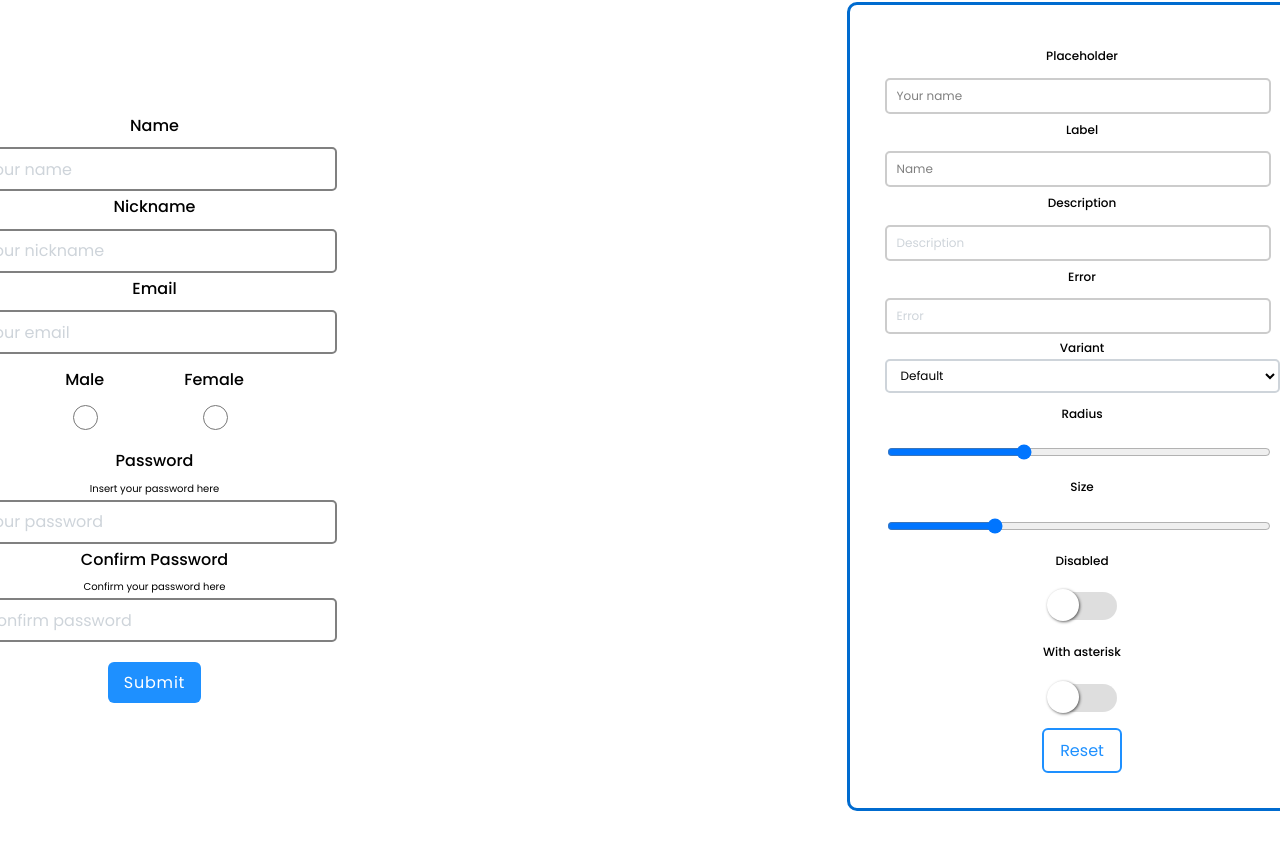
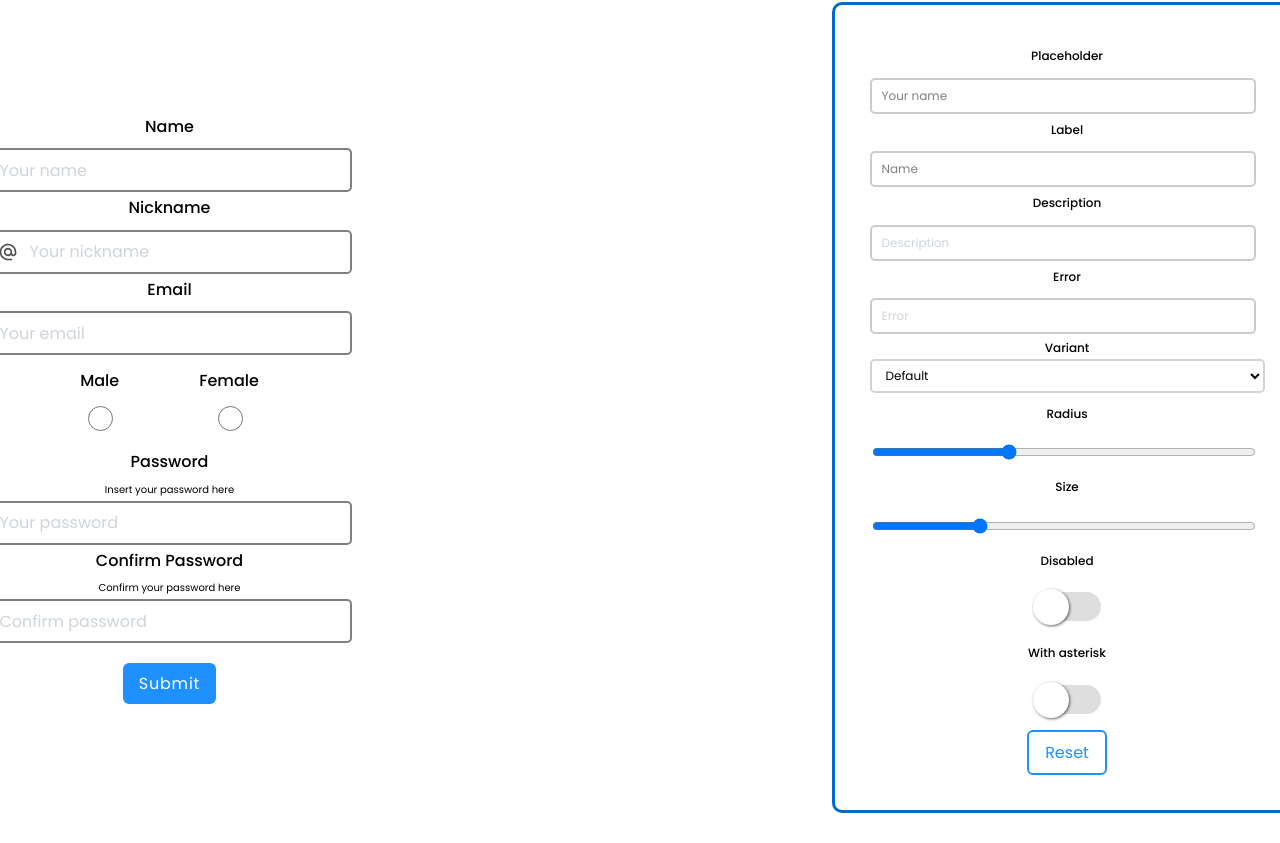
Before and after one commit to GitMozzarella/forms, a React (Create React App) app: page / in a window 1280 px wide. Shown: the part 1139-1982 px from the top of the page. Built offline with nearby package versions, Linux system fonts and the light colour scheme; a web font is replaced by a local one.

Commit message:
fix: доработал форму, убрал конфликты связанные с уникальностью ,на которые ругался браузер

```diff
--- a/src/components/SignUp/SignUp.jsx
+++ b/src/components/SignUp/SignUp.jsx
@@ -2,6 +2,7 @@ import { useState, useRef } from 'react'
 import { Input } from '../Input/Input'
 import { Button } from '../Button/Button'
 import { Selector } from '../Selector/Selector'
+import { MdOutlineAlternateEmail } from 'react-icons/md'
 import styles from './SignUp.module.css'
 
 export function SignUp({ onSubmit }) {
@@ -14,7 +15,6 @@ export function SignUp({ onSubmit }) {
 		password: '',
 		confirmPassword: '',
 	})
-
 	const formSettingsInputsRef = useRef(null)
 	const [settingsInputs, setSettingsInputs] = useState({
 		placeholder: 'Your name',
@@ -26,6 +26,7 @@ export function SignUp({ onSubmit }) {
 		size: 16,
 		disabled: false,
 		asterisk: false,
+		icon: <MdOutlineAlternateEmail />,
 	})
 
 	const handleChange = (e) => {
@@ -40,6 +41,11 @@ export function SignUp({ onSubmit }) {
 			setSettingsInputs((prev) => ({
 				...prev,
 				[e.target.name]: !prev[e.target.name],
+			}))
+		} else if (e.target.name === 'icon') {
+			setSettingsInputs((prev) => ({
+				...prev,
+				icon: e.target.value,
 			}))
 		} else {
 			setSettingsInputs((prev) => ({
@@ -78,6 +84,14 @@ export function SignUp({ onSubmit }) {
 		? styles.inputFilled
 		: styles.inputUnstyled
 
+	const inputWithIcon = settingsInputs.error
+		? styles.inputWithIconError
+		: settingsInputs.variant === 'Default'
+		? styles.inputWithIconField
+		: settingsInputs.variant === 'Filled'
+		? styles.inputWithIconFilled
+		: styles.inputWithIconUnstyled
+
 	const handleReset = (e) => {
 		e.preventDefault()
 		formRef.current.reset()
@@ -100,6 +114,7 @@ export function SignUp({ onSubmit }) {
 			size: 16,
 			disabled: false,
 			asterisk: false,
+			icon: <MdOutlineAlternateEmail />,
 		})
 	}
 
@@ -126,7 +141,7 @@ export function SignUp({ onSubmit }) {
 						onChange={handleChange}
 					/>
 					<Input
-						className={inputsStyle}
+						className={inputWithIcon}
 						label="Nickname"
 						required={settingsInputs.asterisk}
 						type="text"
@@ -141,6 +156,7 @@ export function SignUp({ onSubmit }) {
 						size={settingsInputs.size}
 						disabled={settingsInputs.disabled}
 						onChange={handleChange}
+						icon={<MdOutlineAlternateEmail />}
 					/>
 					<Input
 						className={inputsStyle}
@@ -148,8 +164,8 @@ export function SignUp({ onSubmit }) {
 						required={settingsInputs.asterisk}
 						autoComplete="email"
 						type="email"
-						id="email"
-						name="email"
+						id="emailUp"
+						name="emailUp"
 						placeholder="Your email"
 						value={inputs.email}
 						description={settingsInputs.description}
@@ -195,8 +211,8 @@ export function SignUp({ onSubmit }) {
 						className={inputsStyle}
 						required={settingsInputs.asterisk}
 						type="password"
-						id="password"
-						name="password"
+						id="passwordUp"
+						name="passwordUp"
 						placeholder="Your password"
 						value={inputs.password}
 						description="Insert your password here"
@@ -233,17 +249,17 @@ export function SignUp({ onSubmit }) {
 					<Input
 						label="Placeholder"
 						type="text"
-						id="placeholder"
-						name="placeholder"
-						placeholder="Placeholder"
+						id="placeholderUp"
+						name="placeholderUp"
+						placeholder="PlaceholderUp"
 						defaultValue={settingsInputs.placeholder}
 						radius={5}
 					/>
 					<Input
 						label="Label"
 						type="text"
-						id="label"
-						name="label"
+						id="labelUp"
+						name="labelUp"
 						placeholder="Label"
 						defaultValue={settingsInputs.label}
 						radius={5}
@@ -251,31 +267,31 @@ export function SignUp({ onSubmit }) {
 					<Input
 						label="Description"
 						type="text"
-						id="description"
-						name="description"
+						id="descriptionUp"
+						name="descriptionUp"
 						placeholder="Description"
 						radius={5}
 					/>
 					<Input
 						label="Error"
 						type="text"
-						id="error"
-						name="error"
+						id="errorUp"
+						name="errorUp"
 						placeholder="Error"
 						radius={5}
 					/>
 					<Selector
 						label="Variant"
 						type="select"
-						id="variant"
-						name="variant"
+						id="variantUp"
+						name="variantUp"
 						defaultValue={settingsInputs.variant}
 					/>
 					<Input
 						label="Radius"
 						type="range"
-						id="radius"
-						name="radius"
+						id="radiusUp"
+						name="radiusUp"
 						min="0"
 						max="15"
 						step="5"
@@ -284,8 +300,8 @@ export function SignUp({ onSubmit }) {
 					<Input
 						label="Size"
 						type="range"
-						id="size"
-						name="size"
+						id="sizeUp"
+						name="sizeUp"
 						min="12"
 						max="28"
 						step="4"
@@ -295,16 +311,16 @@ export function SignUp({ onSubmit }) {
 						className={styles.toggle}
 						label="Disabled"
 						type="checkbox"
-						id="disabled"
-						name="disabled"
+						id="disabledUp"
+						name="disabledUp"
 						defaultChecked={settingsInputs.disabled}
 					/>
 					<Input
 						className={styles.toggle}
 						label="With asterisk"
 						type="checkbox"
-						id="asterisk"
-						name="asterisk"
+						id="asteriskUp"
+						name="asteriskUp"
 						defaultChecked={settingsInputs.asterisk}
 					/>
 					<button className={styles.reset} onClick={handleReset}>
--- a/src/components/SignUp/SignUp.module.css
+++ b/src/components/SignUp/SignUp.module.css
@@ -28,7 +28,7 @@
 }
 
 .settings {
-	margin: 0px 0px 0px 500px;
+	margin: 0px 0px 0px 470px;
 	padding: 35px;
 	text-align: center;
 	font-size: 16px;
@@ -51,8 +51,8 @@
 
 .toggle:after {
 	content: '';
-	width: 60px;
-	height: 28px;
+	width: 58px;
+	height: 29px;
 	display: inline-block;
 	background: rgba(196, 195, 195, 0.55);
 	border-radius: 18px;
@@ -61,8 +61,8 @@
 
 .toggle:before {
 	content: '';
-	width: 32px;
-	height: 32px;
+	width: 36px;
+	height: 36px;
 	display: block;
 	position: absolute;
 	left: 0;
@@ -73,7 +73,7 @@
 }
 
 .toggle:checked:before {
-	left: 32px;
+	left: 36px;
 	box-shadow: -1px 1px 3px rgba(0, 0, 0, 0.6);
 }
 
@@ -106,8 +106,23 @@
 	line-height: 28px;
 	border: 2px solid gray;
 }
+.inputWithIconField {
+	display: block;
+	color: gray;
+	background-color: #fff;
+	height: 40px;
+	min-height: 40px;
+	padding: 0 10px;
+	width: 310px;
+	font-size: 12px;
+	font-stretch: 100%;
+	font-weight: 400;
+	line-height: 28px;
+	border: 2px solid gray;
+}
 
-.inputField:focus {
+.inputField:focus,
+.inputWithIcon {
 	border: 2px solid dodgerblue;
 	outline: none;
 }
@@ -126,6 +141,20 @@
 	font-weight: 400;
 	line-height: 28px;
 }
+.inputWithIconField:disabled {
+	background: #fff;
+	border-color: #ccc;
+	box-shadow: none;
+	cursor: not-allowed;
+	height: 40px;
+	min-height: 40px;
+	padding: 0 10px;
+	width: 310px;
+	font-size: 12px;
+	font-stretch: 100%;
+	font-weight: 400;
+	line-height: 28px;
+}
 
 .inputFilled {
 	display: block;
@@ -135,6 +164,21 @@
 	min-height: 40px;
 	padding: 0 10px;
 	width: 340px;
+	font-size: 12px;
+	font-stretch: 100%;
+	font-weight: 400;
+	line-height: 28px;
+	border: 2px solid dodgerblue;
+}
+
+.inputWithIconFilled {
+	display: block;
+	color: gray;
+	background-color: rgb(0, 97, 194);
+	height: 40px;
+	min-height: 40px;
+	padding: 0 10px;
+	width: 310px;
 	font-size: 12px;
 	font-stretch: 100%;
 	font-weight: 400;
@@ -168,6 +212,20 @@
 	line-height: 28px;
 	border: none;
 }
+.inputWithIconUnstyled {
+	display: block;
+	color: gray;
+	background-color: bisque;
+	height: 40px;
+	min-height: 40px;
+	padding: 0 10px;
+	width: 310px;
+	font-size: 12px;
+	font-stretch: 100%;
+	font-weight: 400;
+	line-height: 28px;
+	border: none;
+}
 
 .inputUnstyled:focus {
 	outline: none;
@@ -193,13 +251,29 @@
 	line-height: 28px;
 	border: 2px solid rgb(250, 82, 82);
 }
+.inputWithIconError {
+	display: block;
+	color: rgb(250, 82, 82);
+	background-color: rgb(255, 255, 255);
+	height: 40px;
+	min-height: 40px;
+	padding: 0 10px;
+	width: 310px;
+	font-size: 12px;
+	font-stretch: 100%;
+	font-weight: 400;
+	line-height: 28px;
+	border: 2px solid rgb(250, 82, 82);
+}
 
-.inputFieldError:focus {
+.inputFieldError:focus,
+.inputWithIconError:focus {
 	border: 2px solid rgb(250, 82, 82);
 	outline: none;
 }
 
-.inputFieldError:disabled {
+.inputFieldError:disabled,
+.inputWithIconError:disabled {
 	background: #fff;
 	border-color: rgb(250, 82, 82);
 	box-shadow: none;
```
